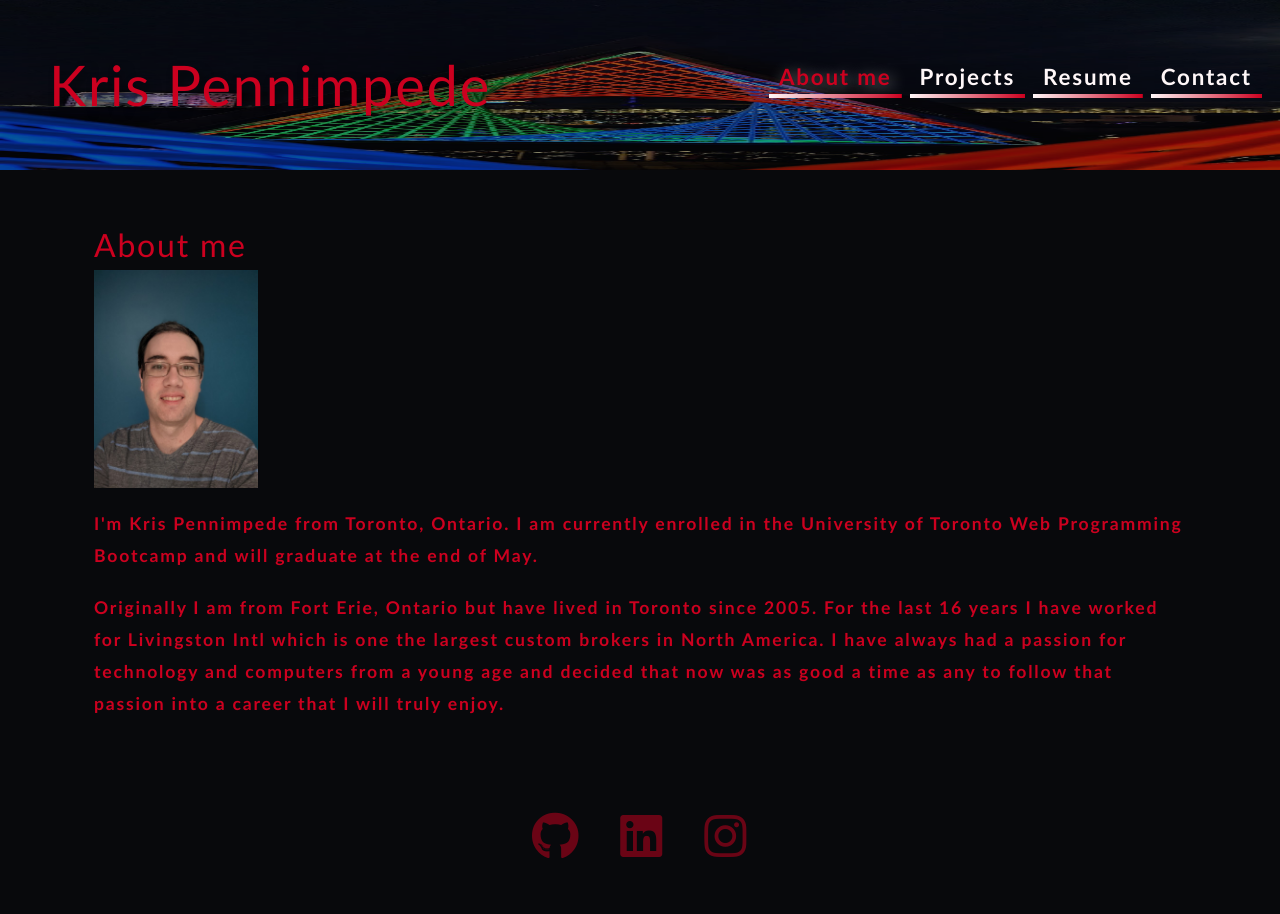
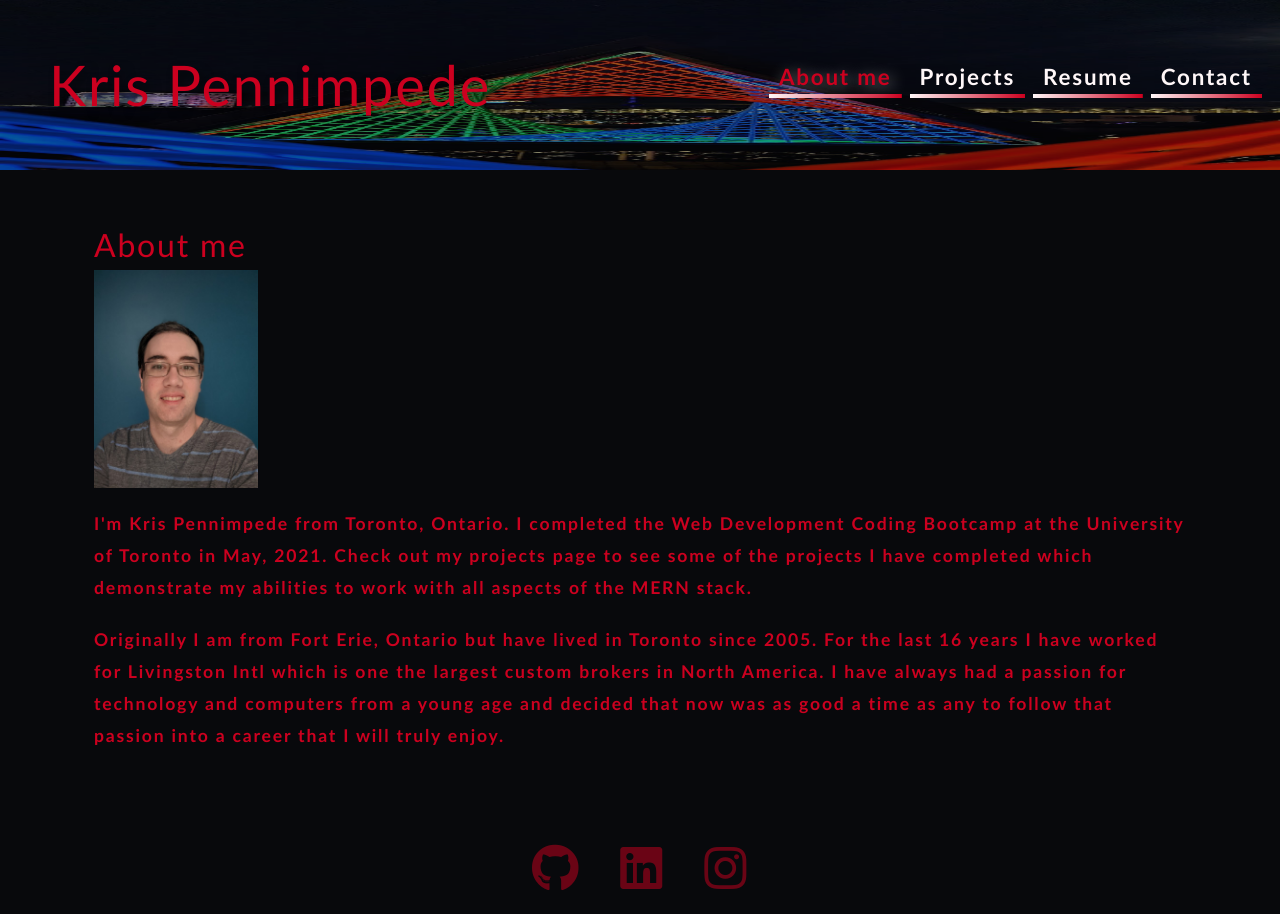
Before and after one commit to KrispyWing/react-portfolio, a React (Create React App) app: page / in a window 1280 px wide. Before the commit the page ends 882 px from the top, so only its background shows below. Built offline with nearby package versions, Linux system fonts and the light colour scheme.

Commit message:
Update index.js
Update About section

```diff
--- a/src/components/About/index.js
+++ b/src/components/About/index.js
@@ -9,7 +9,8 @@ function About() {
         <img className='headshot' src={headShot} alt="headshot of Kris"></img>
       </div>
       <p>
-        I'm Kris Pennimpede from Toronto, Ontario. I am currently enrolled in the University of Toronto Web Programming Bootcamp and will graduate at the end of May.
+        I'm Kris Pennimpede from Toronto, Ontario. I completed the Web Development Coding Bootcamp at the University of Toronto in May, 2021.
+        Check out my projects page to see some of the projects I have completed which demonstrate my abilities to work with all aspects of the MERN stack.
       </p>
       <p>
         Originally I am from Fort Erie, Ontario but have lived in Toronto since 2005. For the last 16 years I have worked for Livingston Intl which is one the largest custom brokers in North America.
```
